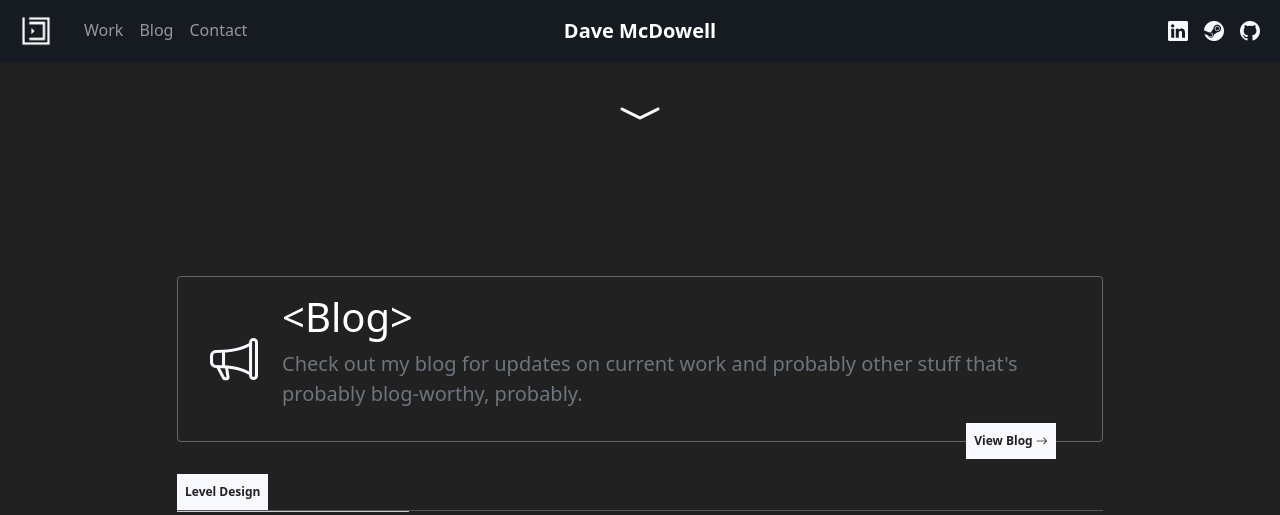
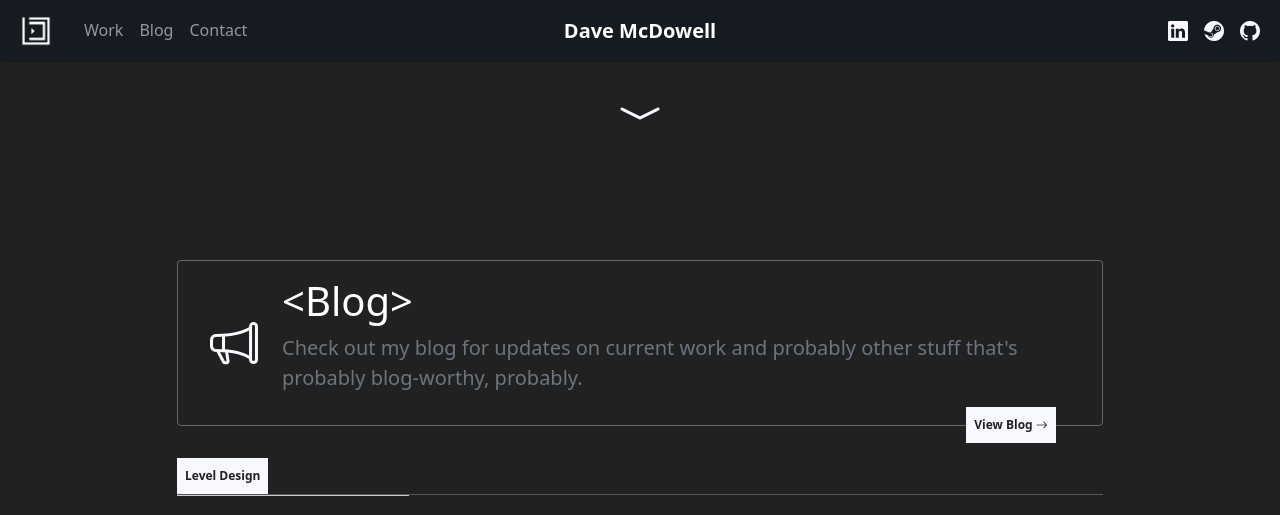
Before and after one commit to davemcdowell/portfolio, a Jekyll site: the page built from index.html, in a window 1280 px wide and 1400 px high, scrolled down 705 px. Shown: the top 515 px of the window. Built offline with Jekyll 4.4.1, drawn with Linux system fonts in a browser that asks for light colours; nearby versions of some CDN libraries; grey boxes are pictures that could not be loaded.

Commit message:
Update moxxi.css

```diff
--- a/assets/moxxi.css
+++ b/assets/moxxi.css
@@ -212,7 +212,7 @@ hr {
 /* callout */
 .callout {
   max-width: 950px;
-  margin: 2rem auto;
+  margin: 1rem auto 2rem auto;
   color: var(--lighter-type-color);
   border: 1px solid var(--card-border-hover-color);
   transition: all 0.35s ease-in-out;
```
